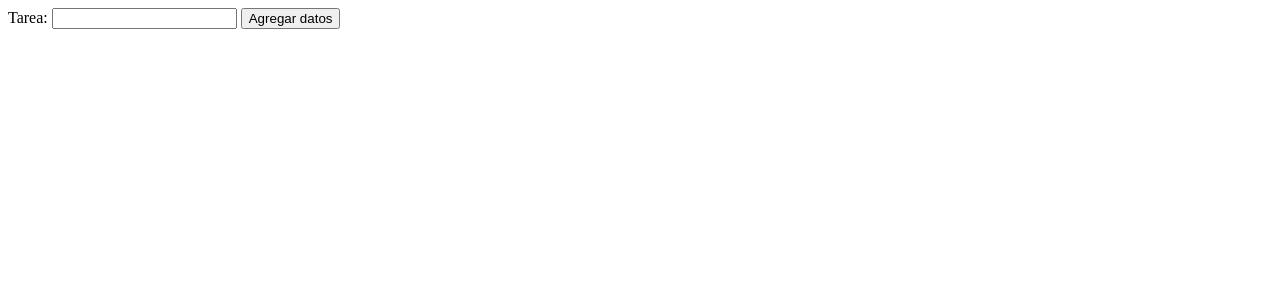
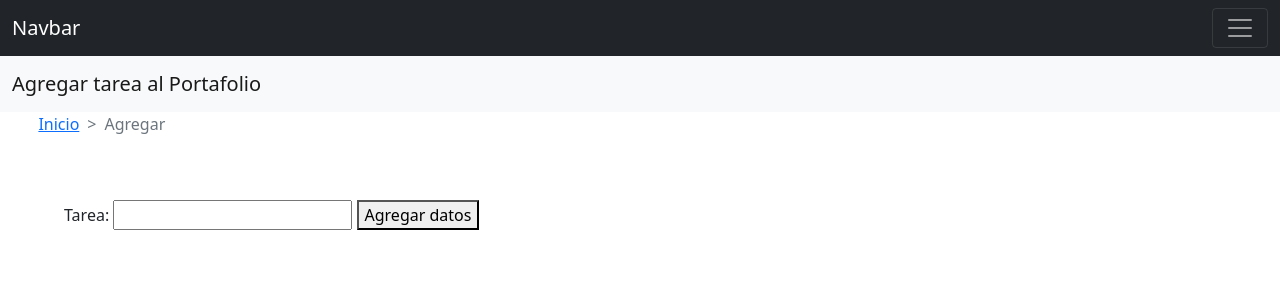
Before and after one commit to ncastro02/pruebadedjango, a Django app: page /agregar/ in a window 1280 px wide. Shown: the top 291 px of the page. Before the commit the page ends 29 px from the top, so only its background shows below. Run offline with Django 4.2, Linux system fonts and the light colour scheme.

Commit message:
descripcion

```diff
--- a/crudebc/todo/templates/todo/agregar.html
+++ b/crudebc/todo/templates/todo/agregar.html
@@ -1,9 +1,35 @@
 {% extends 'todo/layout.html' %}
 
 {% block content %}
-<form method="post">
-    {% csrf_token %}
-    {{ form }}
-    <button>Agregar datos</button>
-</form>
+<nav class="navbar navbar-light bg-light">
+  <div class="container-fluid">
+    <a class="navbar-brand" href="#" style="align-content: center;">Agregar tarea al Portafolio</a>
+  </div>
+</nav>
+<nav style="--bs-breadcrumb-divider: '>';" aria-label="breadcrumb">
+  <ol class="breadcrumb">
+    <li class="breadcrumb-item" style="margin-left: 3%;"><a href="#">Inicio</a></li>
+    <li class="breadcrumb-item active" aria-current="page">Agregar</li>
+  </ol>
+</nav>
+<div style="margin:5%;">
+  <form method="post">
+      {% csrf_token %}
+      {{ form }}
+      <button>Agregar datos</button>
+  </form>
+</div>
+<div id="carouselExampleSlidesOnly" class="carousel slide" data-bs-ride="carousel">
+    <div class="carousel-inner">
+      <div class="carousel-item active">
+        <img src="https://blogs.unitec.mx/content/dam/blogs/imagenes/corp_samara/para-que-sirve-la-programacion-1-compressor.jpg" class="d-block w-100" alt="Bootstrap" style="height: 80vh;background-size: cover;">
+      </div>
+      <div class="carousel-item">
+        <img src="https://grupofedora.com/wp-content/uploads/2019/01/Universidad-EBC-en-leon-guanajuato.jpg" class="d-block w-100" alt="Django" style="height: 80vh;background-size: cover;">
+      </div>
+      <div class="carousel-item">
+        <img src="https://www.liderempresarial.com/wp-content/uploads/2020/07/WhatsApp-Image-2020-07-02-at-9.56.18-AM.jpeg" class="d-block w-100" alt="GitHub" style="height: 80vh;background-size: cover;">
+      </div>
+    </div>
+  </div>
 {% endblock %}
--- a/crudebc/todo/templates/todo/layout.html
+++ b/crudebc/todo/templates/todo/layout.html
@@ -1,11 +1,33 @@
 <!DOCTYPE html>
 <html>
-    <head>
-    <title>Mi Crud</title>
-    <body>
+   <head>
+   <title>mi crud</title>
+   <link href="https://cdn.jsdelivr.net/npm/bootstrap@5.0.2/dist/css/bootstrap.min.css" rel="stylesheet" integrity="sha384-EVSTQN3/azprG1Anm3QDgpJLIm9Nao0Yz1ztcQTwFspd3yD65VohhpuuCOmLASjC" crossorigin="anonymous">
+   </head>
+   <body>
+<nav class="navbar navbar-dark bg-dark">
+  <div class="container-fluid">
+    <a class="navbar-brand" href="#">Navbar</a>
+    <button class="navbar-toggler" type="button" data-bs-toggle="collapse" data-bs-target="#navbarNav" aria-controls="navbarNav" aria-expanded="false" aria-label="Toggle navigation">
+      <span class="navbar-toggler-icon"></span>
+    </button>
+    <div class="collapse navbar-collapse" id="navbarNav">
+      <ul class="navbar-nav">
+        <li class="nav-item">
+          <a class="nav-link active" aria-current="page" href="{% url 'home' %}">Inicio</a>
+        </li>
+        <li class="nav-item">
+          <a class="nav-link" href="{% url 'agregar' %}">Agregar</a>
+        </li>
+      </ul>
+    </div>
+  </div>
+</nav>
+
         {% block content %}
 
         {% endblock %}
-    </body>
-    </head>
+
+        <script src="https://cdn.jsdelivr.net/npm/bootstrap@5.0.2/dist/js/bootstrap.bundle.min.js" integrity="sha384-MrcW6ZMFYlzcLA8Nl+NtUVF0sA7MsXsP1UyJoMp4YLEuNSfAP+JcXn/tWtIaxVXM" crossorigin="anonymous"></script>
+   </body>
 </html>
--- a/crudebc/todo/urls.py
+++ b/crudebc/todo/urls.py
@@ -3,7 +3,7 @@ from . import views
 
 urlpatterns = [
     path("", views.home, name="home"),
-    path("agregar/",views.agregar, name="agregar"),
-    path("eliminar/<int:tarea_id>/",views.eliminar,name="eliminar"),
-    path("editar/<int:tarea_id>/",views.editar,name="editar"),
+    path("agregar/", views.agregar, name="agregar"),
+    path("eliminar/<int:tarea_id>/", views.eliminar, name="eliminar"),
+    path("editar/<int:tarea_id>/", views.editar, name="editar"),
 ]
--- a/crudebc/todo/views.py
+++ b/crudebc/todo/views.py
@@ -11,13 +11,13 @@ def home(request):
 
 def agregar(request):
     if request.method == "POST":
-        form= TareaForm(request.POST)
+        form = TareaForm(request.POST)
         if form.is_valid():
             form.save()
             return redirect('home')
     else:
-        form=TareaForm()
-    context={'form':form}
+        form = TareaForm()
+    context= {'form': form}
     return render(request, 'todo/agregar.html', context)
 
 def eliminar(request, tarea_id):
@@ -28,7 +28,7 @@ def eliminar(request, tarea_id):
 def editar(request, tarea_id):
     tarea = Tarea.objects.get(id=tarea_id)
     if request.method == "POST":
-        form = TareaForm(request.POST,intance=tarea)
+        form = TareaForm(request.POST,instance=tarea)
         if form.is_valid():
             form.save()
             return redirect("home")
```
Also changed, not shown: crudebc/todo/templates/todo/home.html (+35 -7 lines), crudebc/db.sqlite3, crudebc/todo/forms.py (line endings or trailing spaces), crudebc/todo/models.py (line endings or trailing spaces), 1 other file.
